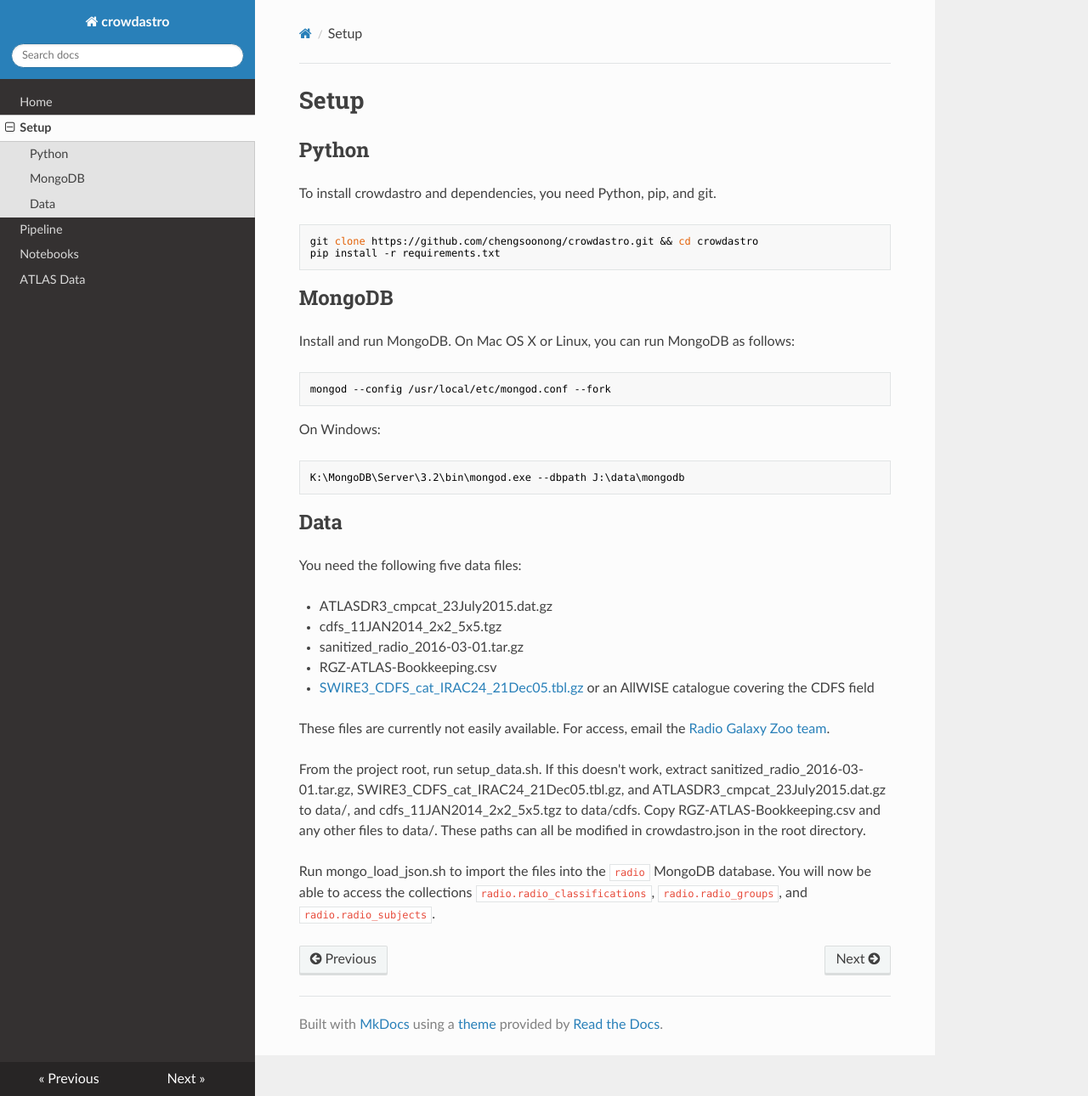
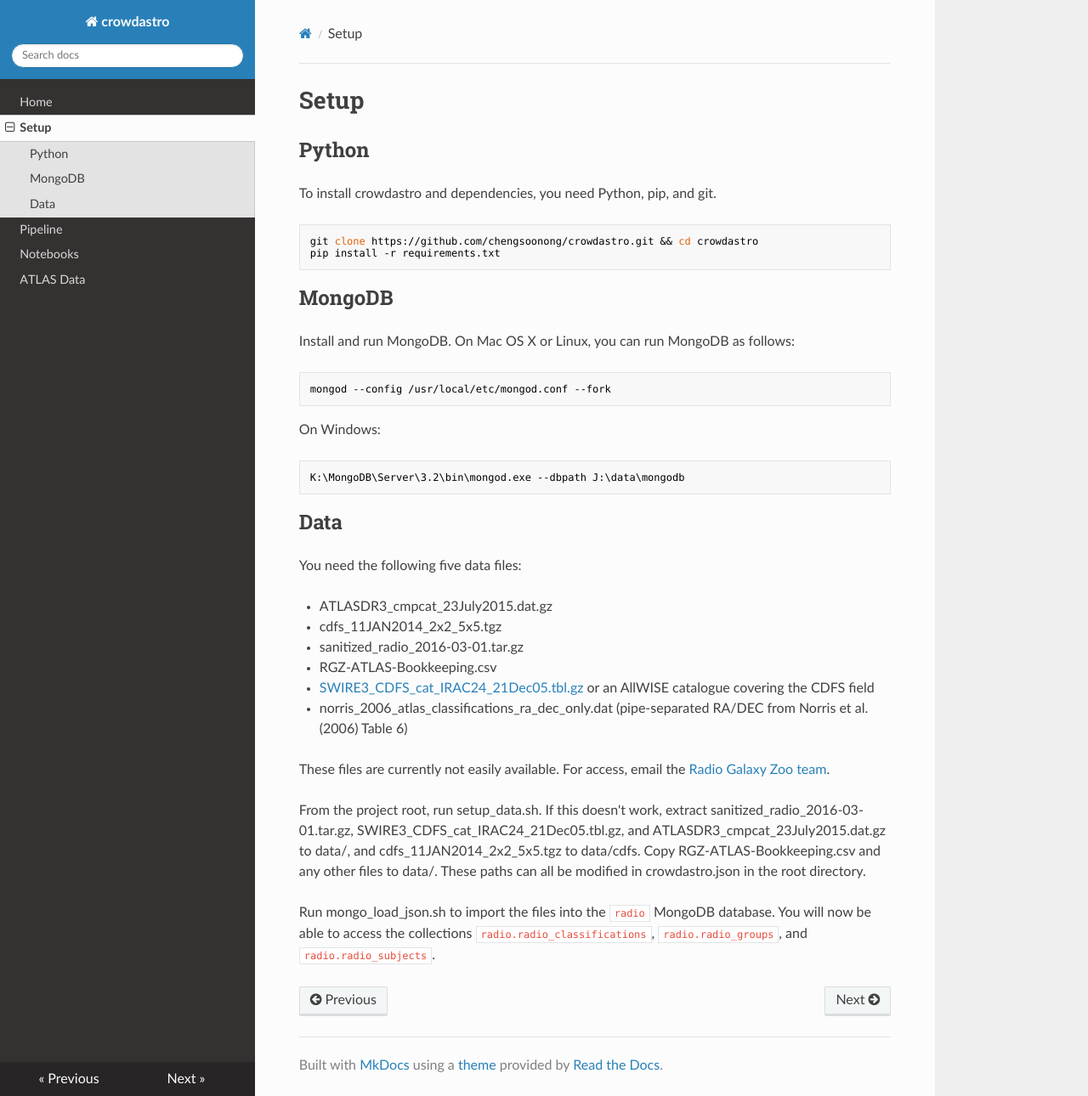
Before and after one commit to chengsoonong/crowdastro, an MkDocs documentation site: the page built from docs/setup.md, in a window 1280 px wide and 1290 px high. Shown: the whole window at 85% size. Built offline with MkDocs 1.6.1, drawn with Linux system fonts in a browser that asks for light colours; nearby versions of some CDN libraries; old or Windows-style settings are respelled for this version of MkDocs.

Commit message:
Updated data setup instructions.

```diff
--- a/docs/setup.md
+++ b/docs/setup.md
@@ -31,6 +31,7 @@
 - sanitized_radio_2016-03-01.tar.gz
 - RGZ-ATLAS-Bookkeeping.csv
 - [SWIRE3_CDFS_cat_IRAC24_21Dec05.tbl.gz](http://swire.ipac.caltech.edu/swire/astronomers/data/SWIRE3_CDFS_cat_IRAC24_21Dec05.tbl.gz) or an AllWISE catalogue covering the CDFS field
+- norris_2006_atlas_classifications_ra_dec_only.dat (pipe-separated RA/DEC from Norris et al. (2006) Table 6)
 
 These files are currently not easily available. For access, email the [Radio Galaxy Zoo team](https://github.com/zooniverse/Radio-Galaxy-Zoo).
 
```
